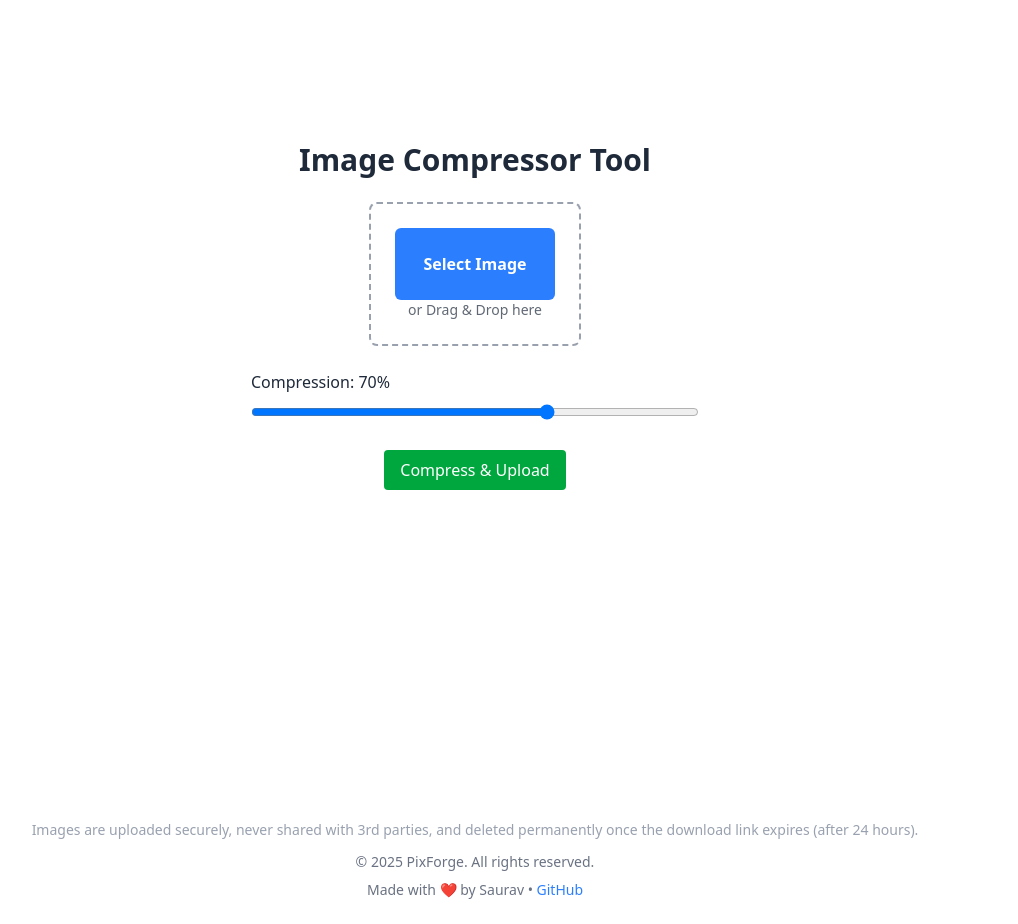
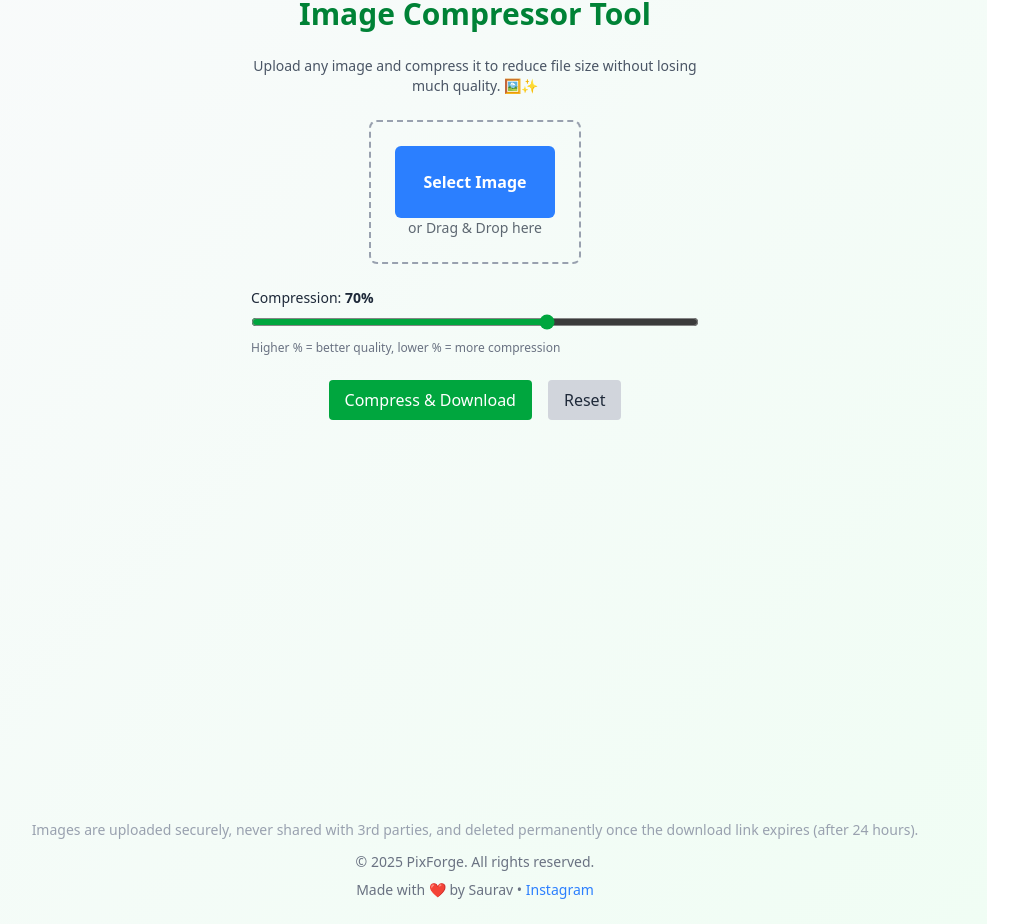
Before and after one commit to saurav84ya/pixforge, a Next.js app: page /compress in a window 1280 px wide. Shown: the part 147-1071 px from the top of the page, without its empty margins (165-1183 px from the left). Built offline with nearby package versions, Linux system fonts and the light colour scheme.

Commit message:
logic completed 2

```diff
--- a/src/app/compress/page.js
+++ b/src/app/compress/page.js
@@ -38,37 +38,62 @@ export default function ImageCompressorPage() {
     }
   }
 
+  const handleReset = () => {
+    setFile(null)
+    setCompression(70)
+    setDownloadUrl(null)
+  }
+
   return (
-    <div className=" flex flex-col  text-gray-800">
-      <main className="flex-grow px-4 py-10 flex flex-col min-h-screen justify-center items-center gap-6">
-        <h2 className="text-3xl font-bold text-center">Image Compressor Tool</h2>
+    <div className="flex flex-col min-h-screen    text-gray-800">
+      <main className="flex-grow px-4 py-10 flex flex-col mt-5 md:mt-10  items-center gap-6">
+        <h2 className="text-3xl font-bold text-center text-green-700">Image Compressor Tool</h2>
+        <p className="text-center text-sm text-gray-600 max-w-md">
+          Upload any image and compress it to reduce file size without losing much quality. 🖼️✨
+        </p>
+
         <ImageInput file={file} setFile={setFile} />
 
+        {file && (
+          <div className="text-sm text-gray-700 bg-white p-2 rounded shadow max-w-md w-full">
+            <strong>Selected:</strong> {file.name} ({(file.size / 1024).toFixed(2)} KB)
+          </div>
+        )}
+
         <div className='w-full max-w-md'>
-          <label className='block mb-2'>Compression: {compression}%</label>
+          <label className='block mb-1 text-sm font-medium'>Compression: <span className="font-bold">{compression}%</span></label>
           <input
             type="range"
             min="10"
             max="100"
             value={compression}
             onChange={(e) => setCompression(Number(e.target.value))}
-            className="w-full"
+            className="w-full accent-green-600"
           />
+          <p className="text-xs mt-1 text-gray-500">Higher % = better quality, lower % = more compression</p>
         </div>
 
+        <div className="flex gap-4">
           <button
             className='bg-green-600 text-white px-4 py-2 rounded disabled:opacity-50'
             onClick={handleUpload}
             disabled={loading}
           >
-          {loading ? 'Compressing...' : 'Compress & Upload'}
+            {loading ? 'Compressing...' : 'Compress & Download'}
           </button>
+          <button
+            onClick={handleReset}
+            className='bg-gray-300 text-gray-800 px-4 py-2 rounded'
+          >
+            Reset
+          </button>
+        </div>
 
         {downloadUrl && (
           <a
             href={downloadUrl}
             download="compressed.jpg"
-            className='mt-4 bg-blue-600 text-white px-4 py-2 rounded'
+            className='mt-4 bg-blue-600 text-white px-4 py-2 rounded shadow'
           >
             Download Compressed Image
           </a>
--- a/src/app/convert/page.js
+++ b/src/app/convert/page.js
@@ -39,8 +39,8 @@ export default function ImageConverterPage() {
   }
 
   return (
-    <div className=" flex flex-col bg-gray-50 text-gray-800">
-      <main className="flex-grow px-4 py-10 flex flex-col min-h-screen justify-center items-center gap-6">
+    <div className=" flex flex-col  text-gray-800">
+      <main className="flex-grow px-4 py-10 flex flex-col min-h-screen mt-5 md:mt-10   items-center gap-6">
         <h2 className="text-3xl font-bold text-center">Image Format Converter</h2>
         <ImageInput file={file} setFile={setFile} />
 
--- a/src/app/layout.js
+++ b/src/app/layout.js
@@ -25,15 +25,15 @@ export default function RootLayout({ children }) {
       <body
         className={`${geistSans.variable} ${geistMono.variable} antialiased`}
       >
-        <div className=" max-w-[1024px] mx-auto  " >
+        <div className=" max-w-[1024px] mx-auto bg-gradient-to-br from-gray-50 to-green-50  " >
           <Toaster
             position="top-center"
             reverseOrder={false}
           />
 
-        <Navbar/>
+          <Navbar />
           {children}
-        <footer className="mt-20 text-center text-sm text-gray-500 bg-white py-6 px-6">
+          <footer className="mt-20 text-center text-sm text-gray-500 py-6 px-6">
             <p className="mb-3 text-gray-400">
               Images are uploaded securely, never shared with 3rd parties, and deleted permanently once
               the download link expires (after 24 hours).
@@ -44,10 +44,10 @@ export default function RootLayout({ children }) {
             <p>
               Made with ❤️ by Saurav •{' '}
               <a
-      href="https://github.com/yourusername"
+                href="https://www.instagram.com/saurav_8.4ya/"
                 className="text-blue-500 hover:underline"
               >
-      GitHub
+                Instagram
               </a>
             </p>
           </footer>
--- a/src/app/page.js
+++ b/src/app/page.js
@@ -28,7 +28,7 @@ export default function Home() {
 
         {/* Image */}
         <div className="flex-1">
-          <Image src={heroImage} alt="Image Tools Preview" className="w-full max-w-md mx-auto" />
+          <Image src={heroImage} alt="Image Tools Preview" className="w-full rounded-2xl max-w-md mx-auto" />
         </div>
       </section>
 
--- a/src/app/resize/page.js
+++ b/src/app/resize/page.js
@@ -44,7 +44,7 @@ export default function ImageResizerPage() {
 
   return (
     <div className=" flex flex-col text-gray-800">
-      <main className="flex-grow min-h-screen px-4 py-10 flex flex-col justify-center items-center gap-6">
+      <main className="flex-grow min-h-screen px-4 py-10 flex flex-col mt-5 md:mt-10   items-center gap-6">
         <h2 className="text-3xl font-bold text-center">Image Resizer Tool</h2>
         <ImageInput file={file} setFile={setFile} />
 
```
Lines whose indentation alone changed are shown as unchanged.
